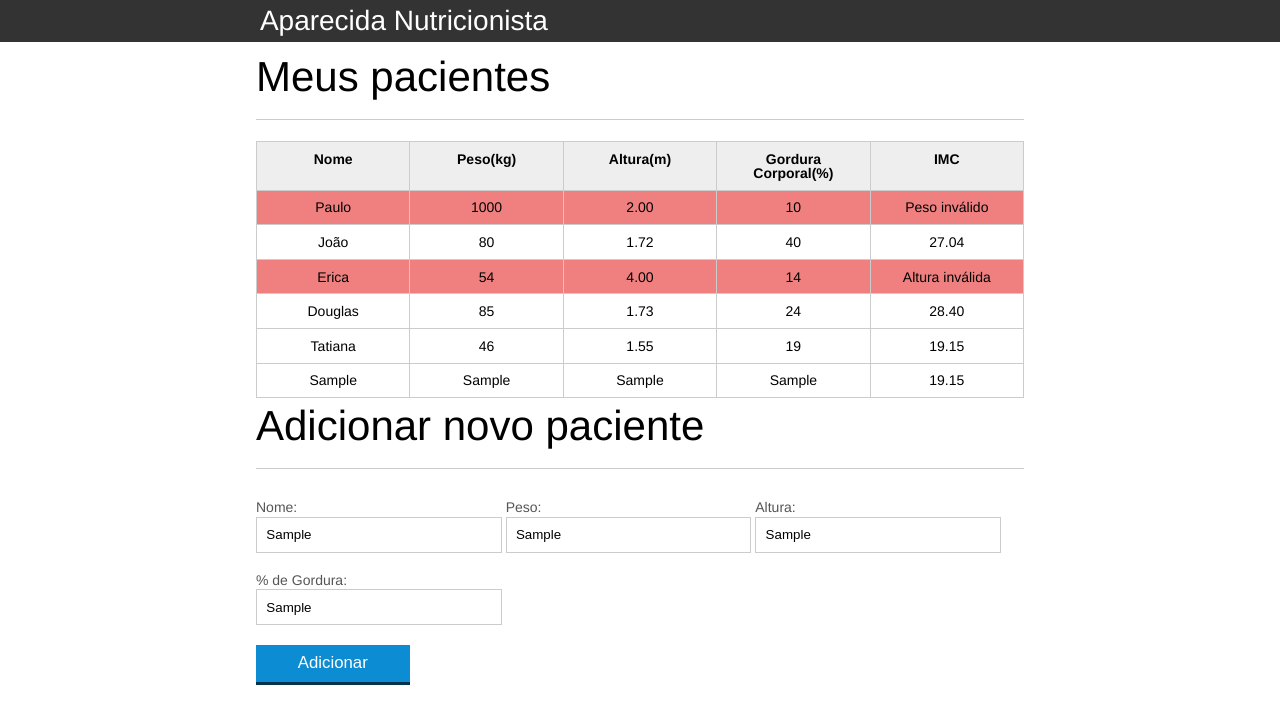
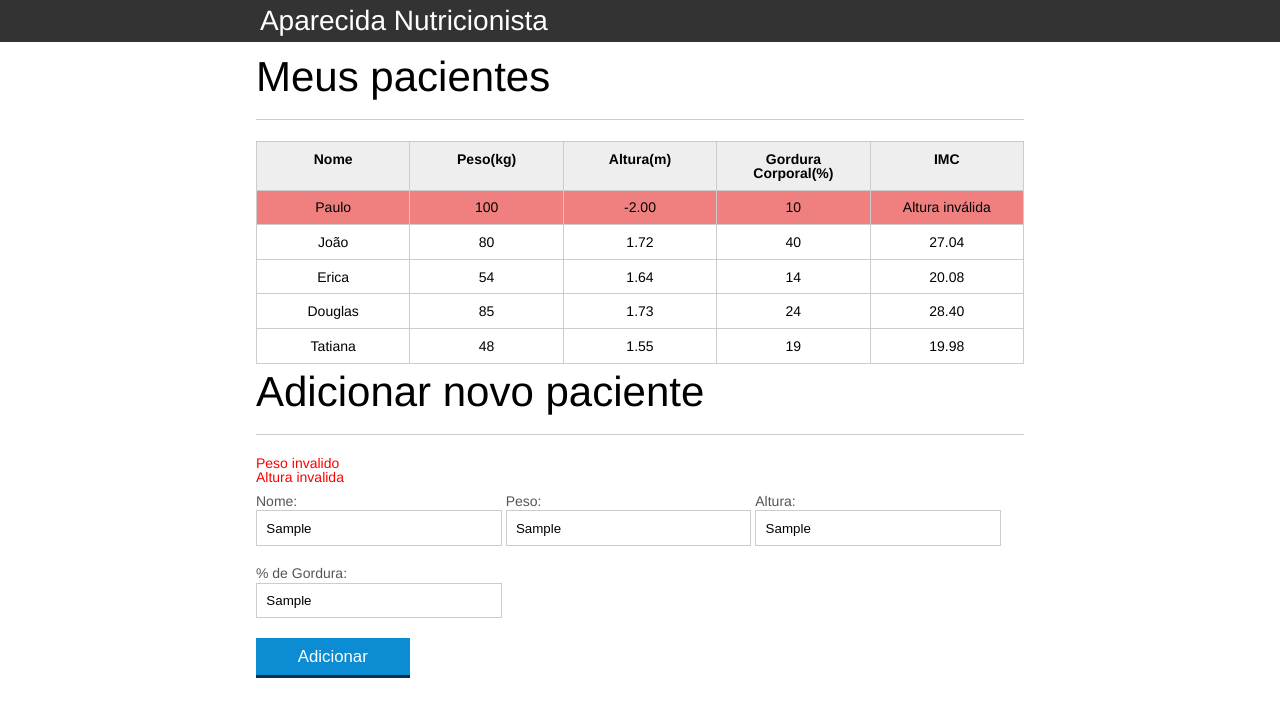
Before and after one commit to faeljfa/curso-javascript, a plain HTML site: page index.html in a window 1280 px wide. Both pictures are taken after typing "Sample", "Sample", "Sample", "Sample" into the empty fields and a click on the button "Adicionar". Drawn offline with Linux system fonts and the light colour scheme.

Commit message:
Terminada a validação da inserção dos pacientes na tabela

```diff
--- a/css/index.css
+++ b/css/index.css
@@ -136,3 +136,7 @@ button[disabled=disabled], button:disabled {
 .paciente-invalido{
 	background-color: lightcoral;
 }
+
+#erros{
+	color: red;
+}
--- a/index.html
+++ b/index.html
@@ -29,8 +29,8 @@
 					<tbody id="tabela-pacientes">
 						<tr class="paciente" id="primeiro-paciente">
 							<td class="info-nome">Paulo</td>
-							<td class="info-peso">1000</td>
-							<td class="info-altura">2.00</td>
+							<td class="info-peso">100</td>
+							<td class="info-altura">-2.00</td>
 							<td class="info-gordura">10</td>
 							<td class="info-imc">0</td>
 						</tr>
@@ -44,7 +44,7 @@
 						<tr class="paciente" >
 							<td class="info-nome">Erica</td>
 							<td class="info-peso">54</td>
-							<td class="info-altura">4.00</td>
+							<td class="info-altura">1.64</td>
 							<td class="info-gordura">14</td>
 							<td class="info-imc">0</td>
 						</tr>
@@ -57,7 +57,7 @@
 						</tr>
 						<tr class="paciente" >
 							<td class="info-nome">Tatiana</td>
-							<td class="info-peso">46</td>
+							<td class="info-peso">48</td>
 							<td class="info-altura">1.55</td>
 							<td class="info-gordura">19</td>
 							<td class="info-imc">0</td>
@@ -67,6 +67,7 @@
 			</section>
 			<section class="container">
 				<h2 id="titulo-form">Adicionar novo paciente</h2>
+				<ul id="erros"></ul>
 				<form action="#" id="form-adiciona">
 					<div class="grupo">
 						<label for="nome">Nome:</label>
--- a/js/calcula-imc.js
+++ b/js/calcula-imc.js
@@ -17,45 +17,45 @@ for(var i=0; i < pacientes.length; i++){
 
     var tdImc = paciente.querySelector(".info-imc")
 
-    var pesoValido = informaPesoValido(peso)
-    var alturaValida = informaAlturaValida(altura)
+    var pesoValido = validaPeso(peso)
+    var alturaValida = validaAltura(altura)
+
+    if(!pesoValido){
+        tdImc.textContent = "Peso inválido"
+        paciente.classList.add("paciente-invalido")
+    }
+
+    if(!alturaValida){
+        tdImc.textContent = "Altura inválida"
+        paciente.classList.add("paciente-invalido")
+    }
 
     if(pesoValido && alturaValida){
-
         var imc = calculaImc(peso, altura)
         var tdImc = paciente.querySelector(".info-imc")
         tdImc.textContent = imc;
-
     }
 }
 
 function calculaImc(peso, altura){
-    var imc = peso / (altura * altura)
-    return imc.toFixed(2)
+    var calculo = peso / (altura * altura)
+    var imc = calculo.toFixed(2)
+    console.log(imc)
+    return imc
 }
 
-function informaPesoValido(peso){
-
-    if(peso <= 0 || peso >= 1000){
-        pesoValido = false
-        tdImc.textContent = "Peso inválido"
-        paciente.classList.add("paciente-invalido")
-        return false;
+function validaPeso(peso){
+    if(peso >= 0 && peso < 1000){
+        return true
+    }else{
+        return false
     }
-
-    return true
-
 }
 
-function informaAlturaValida(altura){
-
-    if(altura <= 0 || altura >= 3.00){
-        alturaValida = false
-        tdImc.textContent = "Altura inválida"
-        paciente.classList.add("paciente-invalido")
-        return false;
+function validaAltura(altura){
+    if(altura >= 0 && altura < 3.00){
+        return true
+    } else {
+        return false
     }
-
-    return true
-
 }
--- a/js/form.js
+++ b/js/form.js
@@ -13,11 +13,26 @@ botaoAdicionar.addEventListener("click", (event) => {
     //Monta a linha da tabela
     var pacienteTr = montaTr(paciente)
 
+    var erros = validaPaciente(paciente)
+
+    if(erros.length > 0){
+        exibeMensagensErro(erros);
+        return;
+    }
+
     //pegando o id da tabela onde será inseriada a linha com as colunas
     var tabela = document.querySelector("#tabela-pacientes")
 
+    var mensagensErro = document.querySelector("#erros")
+
+
     //fazendo a inserção
     tabela.appendChild(pacienteTr)
+
+    //limpando o formulário
+    //form.reset()
+
+
 })
 
 function obtemPacienteDoFormulario(form){
@@ -74,7 +89,39 @@ function montaTd(dado, classe){
     td.classList.add(classe)
 
     return td
+}
 
+function validaPaciente(paciente){
 
+    var erros = []
+    if(paciente.nome.length == 0) erros.push("O nome do paciente não pode ser em branco!")
+
+    if(paciente.gordura.length == 0) erros.push("O percentual de gordura do paciente não pode ser em branco!")
+
+    if(paciente.peso.length == 0) erros.push("O peso do paciente não pode ser em branco!")
+
+    if(paciente.altura.length == 0) erros.push("A altura do paciente não pode ser em branco!")
+
+    if(!validaPeso(paciente.peso)) erros.push("Peso invalido")
+
+    if(!validaAltura(paciente.altura)) erros.push("Altura invalida")
+
+    return erros;
+}
+
+function exibeMensagensErro(erros){
+
+    var ul = document.querySelector("#erros")
+    console.log(ul)
+    ul.innerHTML = ""
+
+    erros.forEach(function(erro){
+
+        var li = document.createElement("li")
+        li.textContent = erro
+        console.log(li)
+        ul.appendChild(li)
+
+    })
 
 }
```
